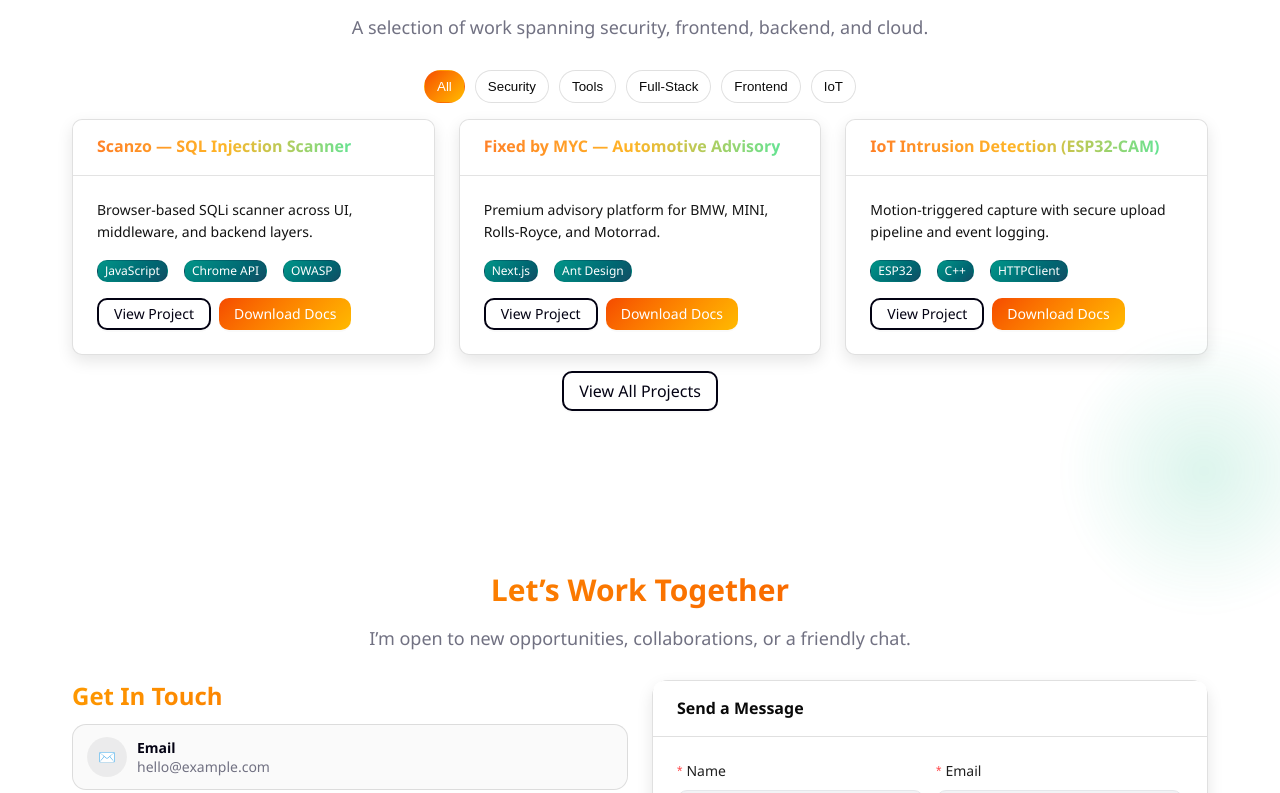
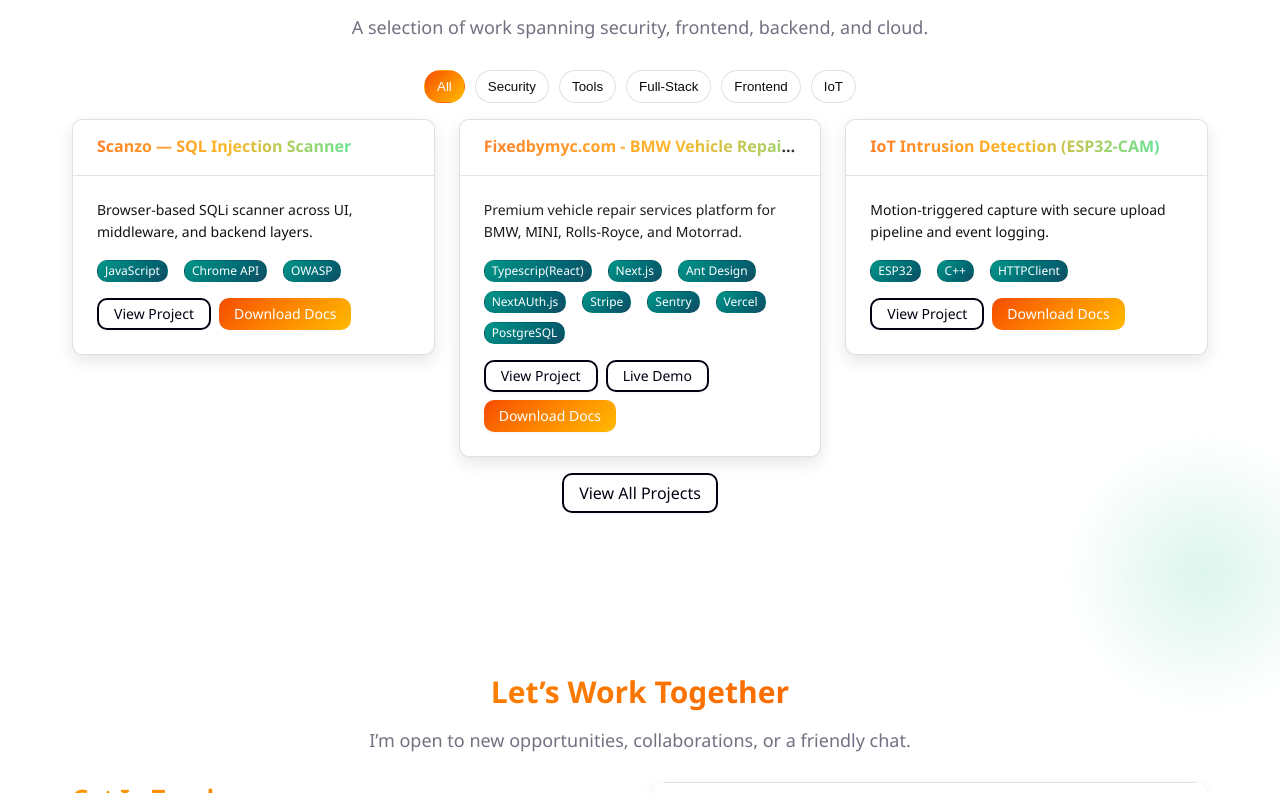
Before and after one commit to Atee-Michael/professional-portfolio, a Next.js app: page / in a window 1280 px wide. Shown: the part 3144-3937 px from the top of the page. Built offline with nearby package versions, Linux system fonts and the light colour scheme.

Commit message:
fix(admin): prevent TypeError for categories/stack; prefill inputs; update labels by normalizing stack/categories in onFinish to accept strings or arrays and avoid split errors.

```diff
--- a/src/data/projects.json
+++ b/src/data/projects.json
@@ -2,24 +2,52 @@
   {
     "title": "Scanzo — SQL Injection Scanner",
     "description": "Browser-based SQLi scanner across UI, middleware, and backend layers.",
-    "stack": ["JavaScript", "Chrome API", "OWASP"],
-    "categories": ["Security", "Tools"],
+    "stack": [
+      "JavaScript",
+      "Chrome API",
+      "OWASP"
+    ],
+    "categories": [
+      "Security",
+      "Tools"
+    ],
     "repoLink": "https://github.com/michaelatee/scanzo",
     "docPath": "/docs/scanzo-tech-doc.pdf"
   },
   {
-    "title": "Fixed by MYC — Automotive Advisory",
-    "description": "Premium advisory platform for BMW, MINI, Rolls-Royce, and Motorrad.",
-    "stack": ["Next.js", "Ant Design"],
-    "categories": ["Full‑Stack", "Frontend"],
+    "title": "Fixedbymyc.com - BMW Vehicle Repair Website",
+    "description": "Premium vehicle repair services platform for BMW, MINI, Rolls-Royce, and Motorrad.",
+    "stack": [
+      "Typescrip(React)",
+      "Next.js",
+      "Ant Design",
+      "NextAUth.js",
+      "Stripe",
+      "Sentry",
+      "Vercel",
+      "PostgreSQL"
+    ],
+    "categories": [
+      "Full‑Stack",
+      "Frontend",
+      "Security"
+    ],
     "repoLink": "https://github.com/michaelatee/fixedbymyc",
-    "docPath": "/docs/fixedbymyc-doc.pdf"
+    "docPath": "/docs/fixedbymyc-doc.pdf",
+    "liveLink": "https://www.fixedbymyc.com"
   },
   {
     "title": "IoT Intrusion Detection (ESP32-CAM)",
     "description": "Motion-triggered capture with secure upload pipeline and event logging.",
-    "stack": ["ESP32", "C++", "HTTPClient"],
-    "categories": ["Security", "IoT"],
+    "stack": [
+      "ESP32",
+      "C++",
+      "HTTPClient"
+    ],
+    "categories": [
+      "Security",
+      "IoT"
+    ],
     "repoLink": "https://github.com/michaelatee/iot-ids",
     "docPath": "/docs/iot-ids-doc.pdf"
   }
```
Also changed, not shown: src/pages/admin.tsx (+15 -5 lines), 1 other file (tests, documents, lock files or other folders).
